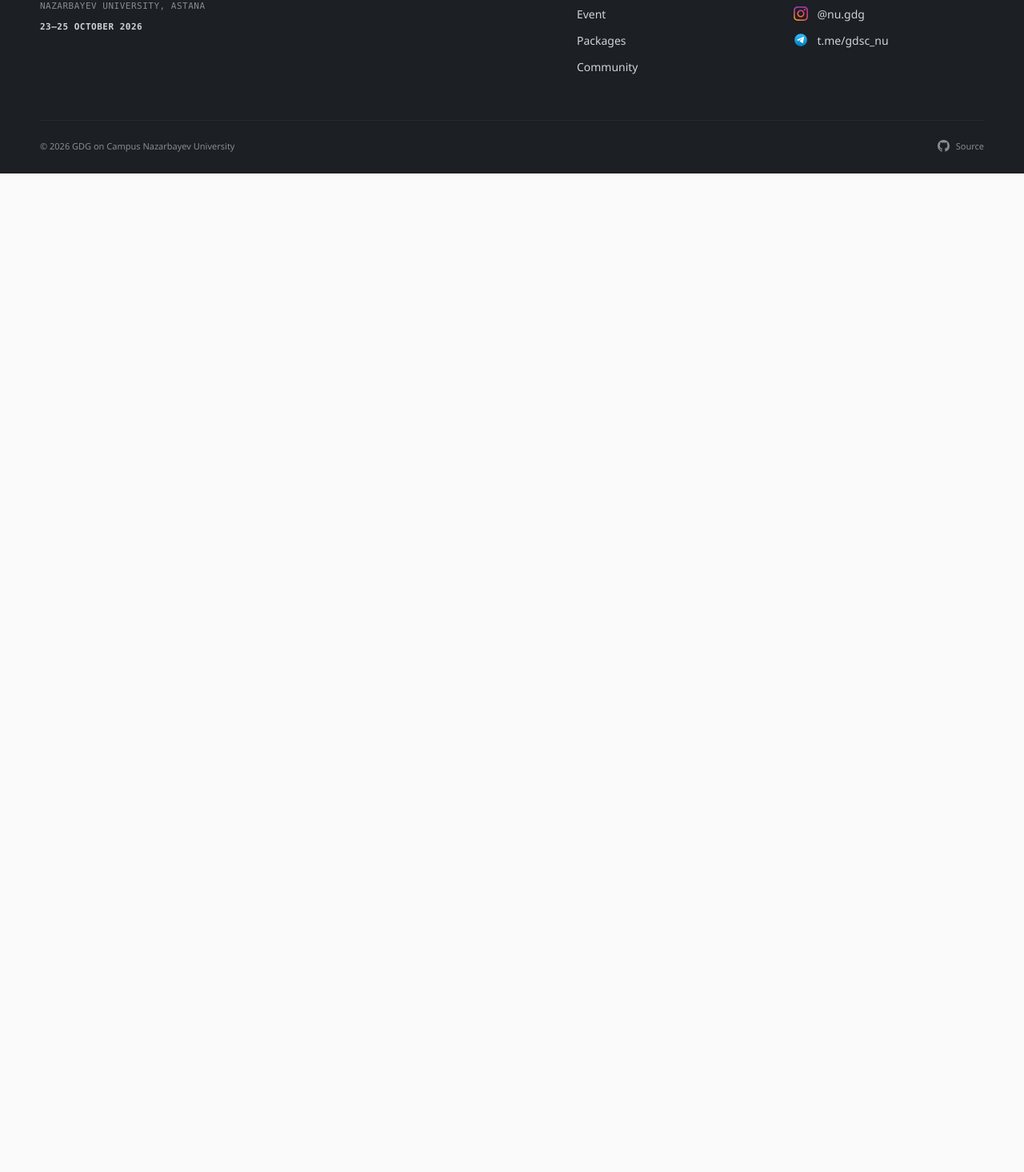
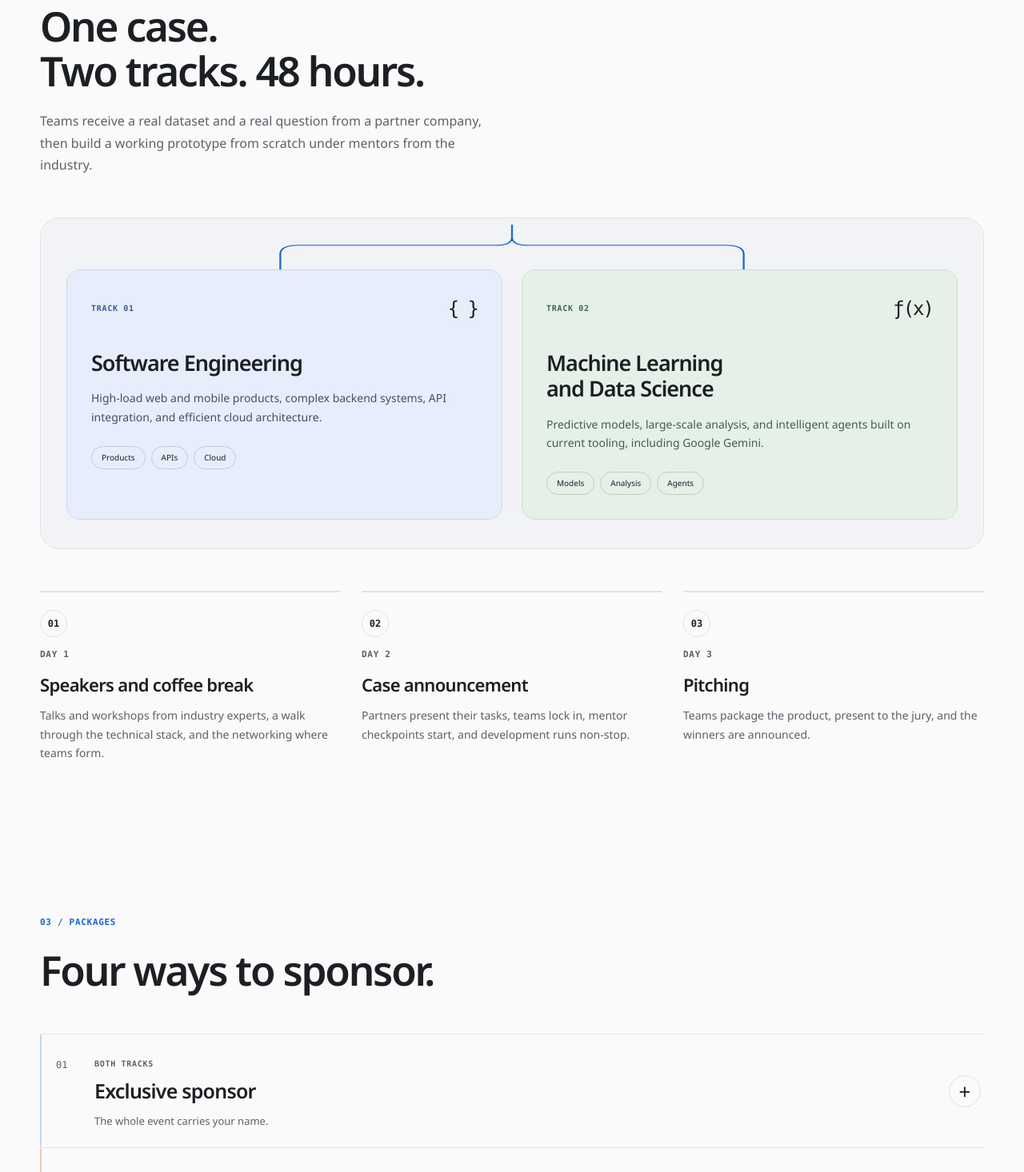
Before and after one commit to anxchywl/GoogleDevelopersGroup, a Next.js app: page / in a window 1280 px wide. Shown: the part 1810-3276 px from the top of the page at 80% size. Before the commit the page ends 2027 px from the top, so only its background shows below. Built offline with nearby package versions, Linux system fonts and the light colour scheme.

Commit message:
feat: add event format, packages and community sections

```diff
--- /dev/null
+++ b/src/components/sections/community.tsx
@@ -0,0 +1,43 @@
+import { copy } from "@/content/copy";
+import { event } from "@/content/event";
+import type { Locale } from "@/content/types";
+import { Gallery } from "./gallery";
+
+export function Community({ locale }: { locale: Locale }) {
+  const c = copy[locale];
+  return <section id="community" className="section community-section" aria-labelledby="org-title"><div className="shell">
+    <div className="org-grid">
+      <div data-reveal>
+        <p className="eyebrow" data-decode>{c.orgLabel}</p>
+        <h2 id="org-title">{c.orgTitle}</h2>
+        <p className="lead">{c.orgBody}</p>
+        <p className="mission">{c.mission}</p>
+      </div>
+      <div className="org-stats" data-reveal>
+        {c.orgStats.map((stat, i) => <div key={stat.label}>
+          <span className={`stat-value dot-${i}`} data-count>{stat.value}</span>
+          <span className="stat-label">{stat.label}</span>
+        </div>)}
+        <p className="org-place">{c.orgPlace}</p>
+      </div>
+    </div>
+
+    <figure className="team-shot" data-reveal>
+      <img src={`/events/${event.team.file}.webp`} srcSet={`/events/${event.team.file}-800.webp 800w, /events/${event.team.file}.webp 1600w`}
+        sizes="(max-width: 960px) 92vw, 1240px" width={event.team.width} height={event.team.height} loading="lazy" decoding="async" alt={c.teamCaption} />
+      <figcaption>{c.teamCaption}</figcaption>
+    </figure>
+
+    <Gallery locale={locale} />
+
+    <div className="past-partners" data-reveal>
+      <p className="eyebrow" data-decode>{c.partnersLabel}</p>
+      <ul>{event.pastPartners.map((partner) => {
+        const logo = <img src={`/partners/${partner.logo}.webp`} alt={partner.name} loading="lazy" decoding="async" />;
+        return <li key={partner.logo}>
+          {partner.url ? <a href={partner.url} target="_blank" rel="noopener noreferrer">{logo}</a> : logo}
+        </li>;
+      })}</ul>
+    </div>
+  </div></section>;
+}
--- /dev/null
+++ b/src/components/sections/event-format.tsx
@@ -0,0 +1,29 @@
+import { copy } from "@/content/copy";
+import { event } from "@/content/event";
+import type { Locale } from "@/content/types";
+import { SplitPath } from "../ui/diagrams";
+
+export function EventFormat({ locale }: { locale: Locale }) {
+  const c = copy[locale];
+  return <section id="event" className="section shell" aria-labelledby="event-title">
+    <div className="section-heading" data-reveal>
+      <p className="eyebrow" data-decode>{c.eventLabel}</p>
+      <h2 id="event-title">{c.eventTitle}</h2>
+      <p>{c.eventBody}</p>
+    </div>
+    <div className="track-diagram" data-reveal>
+      <SplitPath />
+      <div className="tracks-grid">{c.tracks.map((track, i) => <article key={event.tracks[i]} className={`track-card track-${i}`}>
+        <div className="track-top"><span className="micro">{track.tag}</span><span className="track-glyph" aria-hidden="true">{i === 0 ? "{ }" : "ƒ(x)"}</span></div>
+        <h3>{track.title}</h3><p>{track.body}</p>
+        <ul className="track-tags">{track.tags.map((tag) => <li key={tag}>{tag}</li>)}</ul>
+      </article>)}</div>
+    </div>
+
+    <ol className="days">{c.days.map((day, i) => <li key={event.schedule[i]} data-day data-reveal>
+      <span className={`day-marker marker-${i}`}>{String(i + 1).padStart(2, "0")}</span>
+      <p className="micro">{c.day} {i + 1}</p>
+      <h3>{day.title}</h3><p>{day.body}</p>
+    </li>)}</ol>
+  </section>;
+}
--- /dev/null
+++ b/src/components/sections/packages.tsx
@@ -0,0 +1,54 @@
+import { copy } from "@/content/copy";
+import { packages } from "@/content/event";
+import type { Locale } from "@/content/types";
+import { mailto, money, plain } from "@/lib/site";
+import { Arrow } from "../ui/arrow";
+
+export function Packages({ locale }: { locale: Locale }) {
+  const c = copy[locale];
+  const price = (value: number) => money(locale, value);
+  return <section id="packages" className="section shell" aria-labelledby="packages-title">
+    <div className="section-heading" data-reveal>
+      <p className="eyebrow" data-decode>{c.packagesLabel}</p>
+      <h2 id="packages-title">{c.packagesTitle}</h2>
+    </div>
+    <div className="packages">{packages.map((pkg, i) => {
+      const text = c.packages[pkg.id];
+      return <details key={pkg.id} className={`package package-${i}`} data-reveal>
+        <summary>
+          <span className="package-number">0{i + 1}</span>
+          <span className="package-name">
+            <span className="micro">{c.scopeLabels[i]}</span>
+            <h3>{text.title}</h3>
+            <span className="package-intro">{text.intro}</span>
+          </span>
+          <span className="expand-icon" aria-hidden="true"><i>+</i></span>
+        </summary>
+        <div className="package-content">
+          <div>
+            <ul className="benefits">{text.benefits.map((benefit) => <li key={benefit}>{benefit}</li>)}</ul>
+            <p className="muted small-copy">{text.note}</p>
+          </div>
+          <aside className="package-budget">
+            {pkg.prizePool.status !== "unknown" && <>
+              <div className="budget-row">
+                <span className="micro">{pkg.prizePool.status === "confirmed" ? c.prizeFund : c.proposedFund}</span>
+                <b>{price(pkg.prizePool.value)}</b>
+              </div>
+              <div className="budget-row">
+                <span className="micro">{c.perTrack}</span>
+                <span className="award-list">{pkg.awards.map((amount) => plain(locale, amount)).join(" / ")}</span>
+              </div>
+            </>}
+            <div className="budget-row">
+              <span className="micro">{c.packagePrice}</span>
+              <strong>{pkg.price.status === "unknown" ? c.toDiscuss : price(pkg.price.value)}</strong>
+            </div>
+            <p className="small-copy">{c.fundingNote}</p>
+            <a href={mailto} className="text-link">{c.partner}<Arrow diagonal /></a>
+          </aside>
+        </div>
+      </details>;
+    })}</div>
+  </section>;
+}
--- /dev/null
+++ b/src/components/ui/diagrams.tsx
@@ -0,0 +1,15 @@
+export function SplitPath() {
+  return <svg className="split-path" viewBox="0 0 1000 100" fill="none" aria-hidden="true" preserveAspectRatio="none">
+    <path className="split-base" d="M500 0V28Q500 46 482 46H260Q240 46 240 66V100M500 28Q500 46 518 46H740Q760 46 760 66V100" />
+    <path className="split-highlight" data-draw d="M500 0V28Q500 46 482 46H260Q240 46 240 66V100M500 28Q500 46 518 46H740Q760 46 760 66V100" />
+  </svg>;
+}
+
+export function ValueIcon({ index }: { index: number }) {
+  const paths = [
+    <g key="pipeline"><circle cx="17" cy="16" r="7" /><path d="M6 42v-3a11 11 0 0 1 22 0v3" /><rect x="30" y="8" width="18" height="14" rx="3" /><path d="m35 13 3 2-3 2M40 17h4" /></g>,
+    <g key="case"><path d="M20 8a11 11 0 0 1 6 20v4h-12v-4a11 11 0 0 1 6-20ZM15 38h10" /><rect x="34" y="12" width="12" height="9" rx="2" /><rect x="34" y="28" width="12" height="9" rx="2" /><path d="M27 20h7M27 30h7" /></g>,
+    <g key="brand"><path d="M10 10h20v16H18l-6 6v-6h-2V10Z" /><path d="m30 30 14 6-6 2-2 6-6-14Z" /><path d="M40 12v6M44 15h-6" /></g>,
+  ];
+  return <svg aria-hidden="true" viewBox="0 0 54 54" fill="none" stroke="currentColor" strokeWidth="1.8" strokeLinecap="round" strokeLinejoin="round">{paths[index]}</svg>;
+}
```
